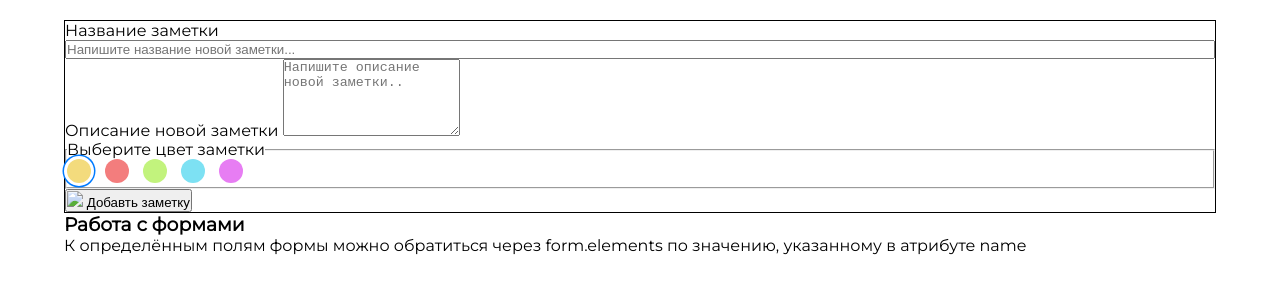
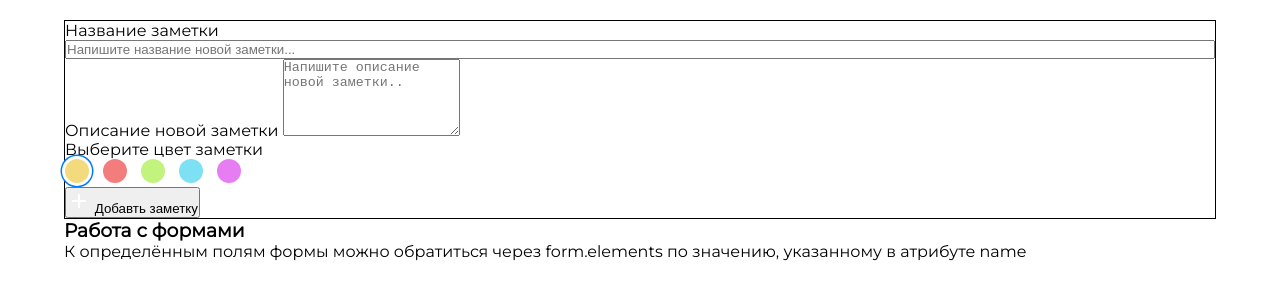
Before and after one commit to aleharedko/projectItincubaror, a plain HTML site: page index.html in a window 1280 px wide. Shown: the part 65-364 px from the top of the page. Drawn offline with Linux system fonts and the light colour scheme.

Commit message:
work with project adds style and little line for html

```diff
--- a/index.html
+++ b/index.html
@@ -57,9 +57,9 @@
                     </fieldset>
                 </div>
 
-                <button type="submit">
-                    <img src="image/plus">
-                    <spa>Добавть заметку</spa>
+                <button  class="btn_adds" type="submit">
+                    <img src="image/icons/plus.png" alt="button add note">
+                    <span>Добавть заметку</span>
                 </button>
 
             </div>
--- a/style.css
+++ b/style.css
@@ -39,7 +39,6 @@ header > div > img, .strong_number {
     border: 1px solid black;
     display: flex;
     flex-direction: column;
-}
 }
 
 fieldset {
@@ -92,3 +91,7 @@ legend {
     box-shadow: 0 0 0 3px white, /* Внутренняя обводка для создания промежутка */
     0 0 0 4.5px #007BFF; /* Внешняя обводка */
 }
+
+.btn_adds{
+
+}
```
Also changed, not shown: image/icons/plus.png (renamed from image/icons/plus-svgrepo-com 1.png).
